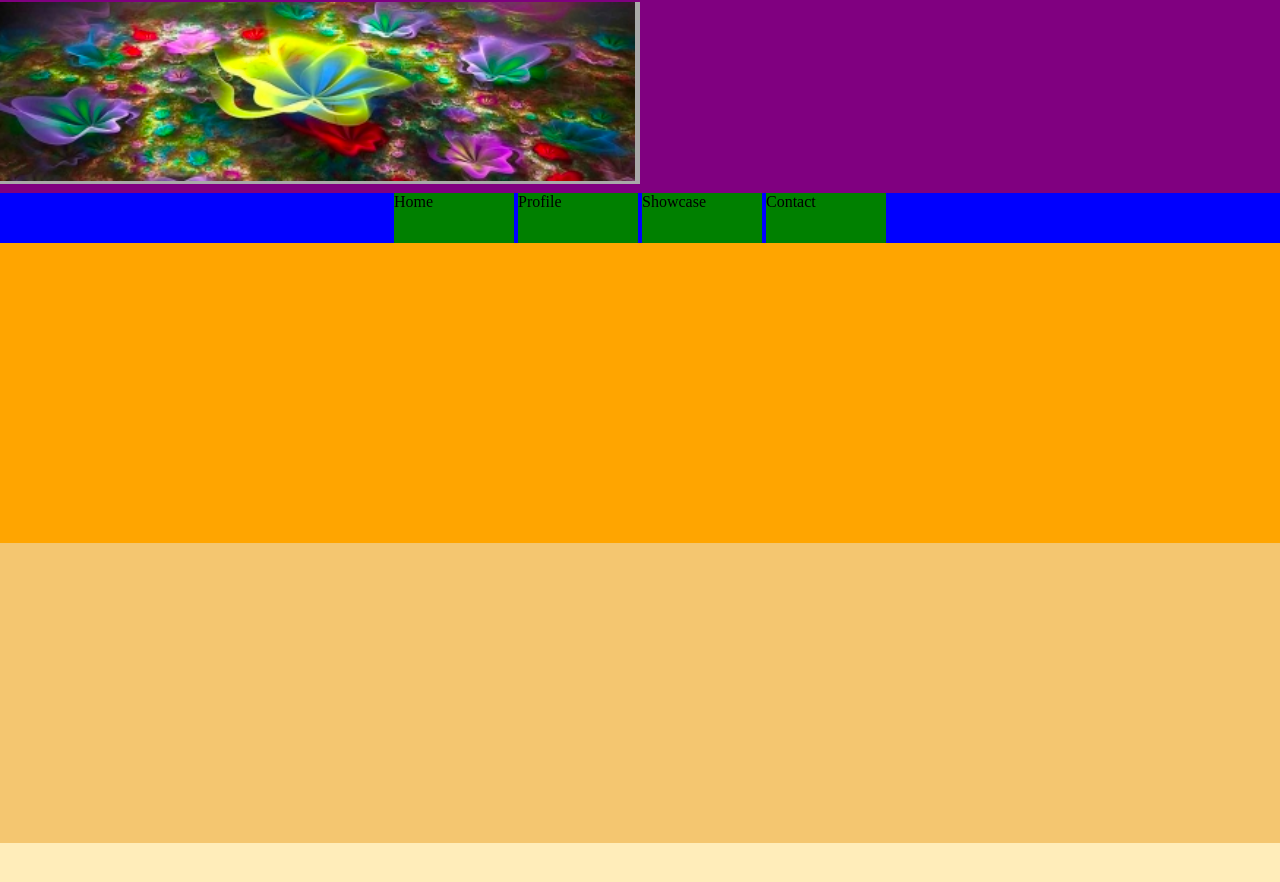
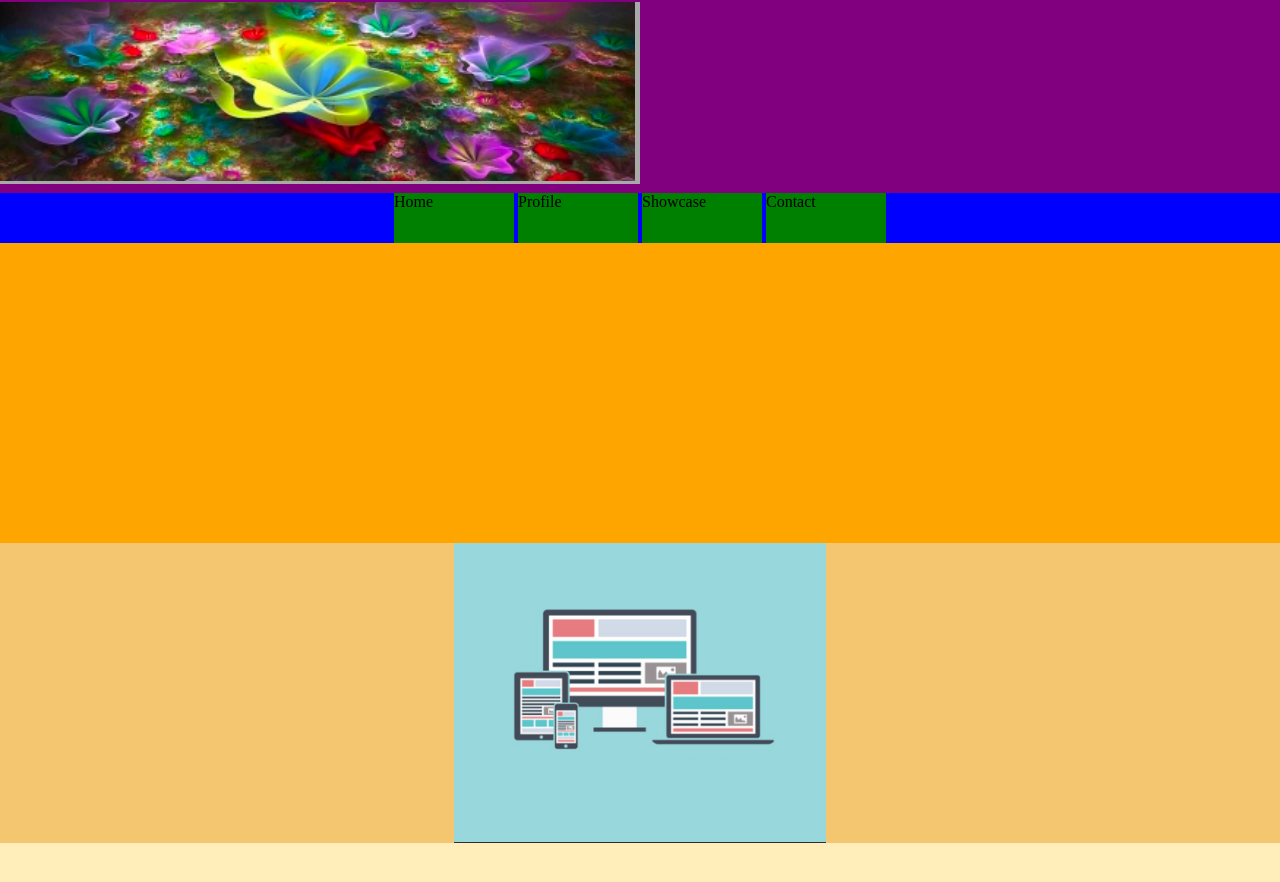
Before and after one commit to dbhouse28/DesignINT19, a plain HTML site: page week5/index.html in a window 1280 px wide. Shown: the part 78-960 px from the top of the page. Drawn offline with Linux system fonts and the light colour scheme.

Commit message:
body change

```diff
--- a/week5/index.html
+++ b/week5/index.html
@@ -32,6 +32,7 @@
   <section>
   <div class="column-container">
     <div class="column"></div>
+    <img src="header/bodyimage.png">
     <div class="column"></div>
   </div>
 </section>
```
